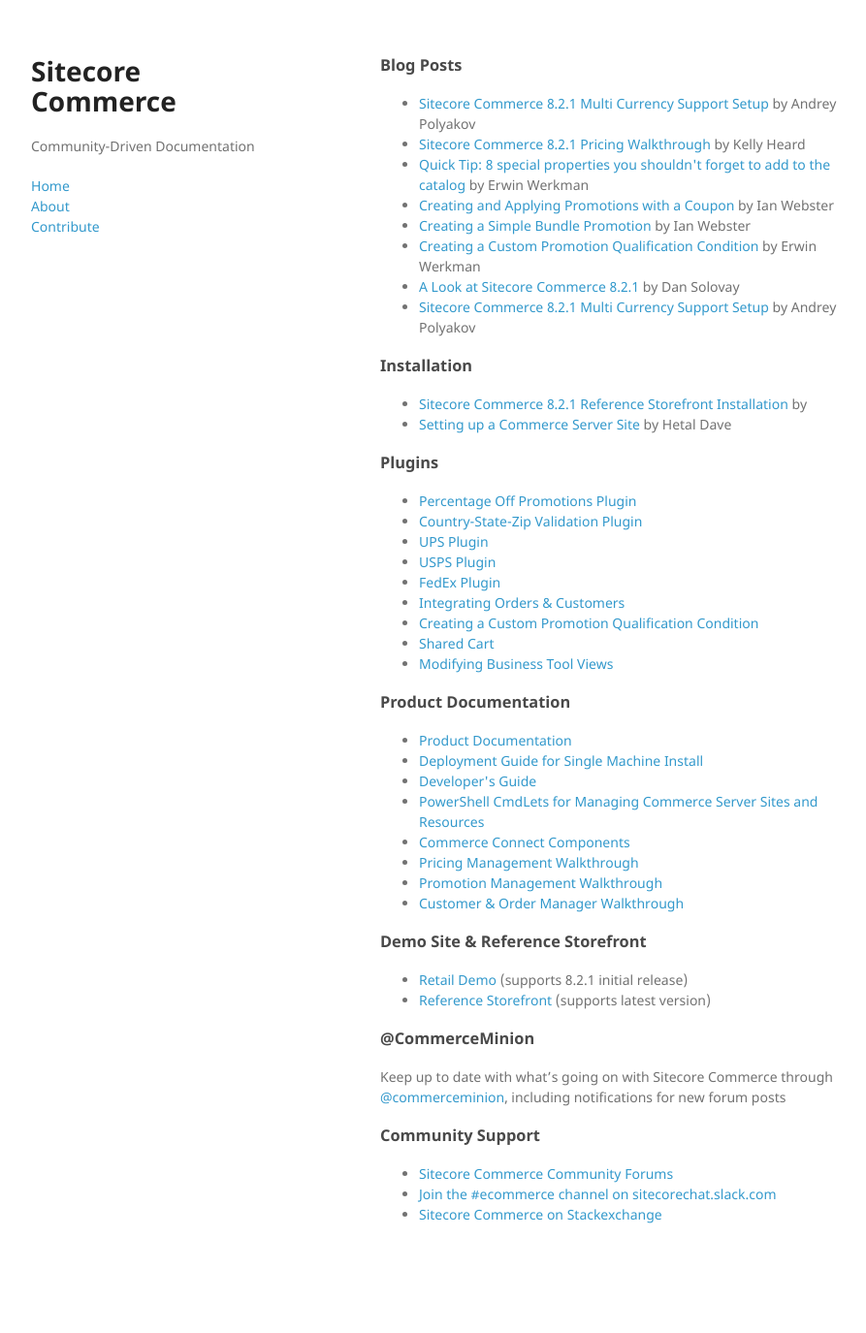
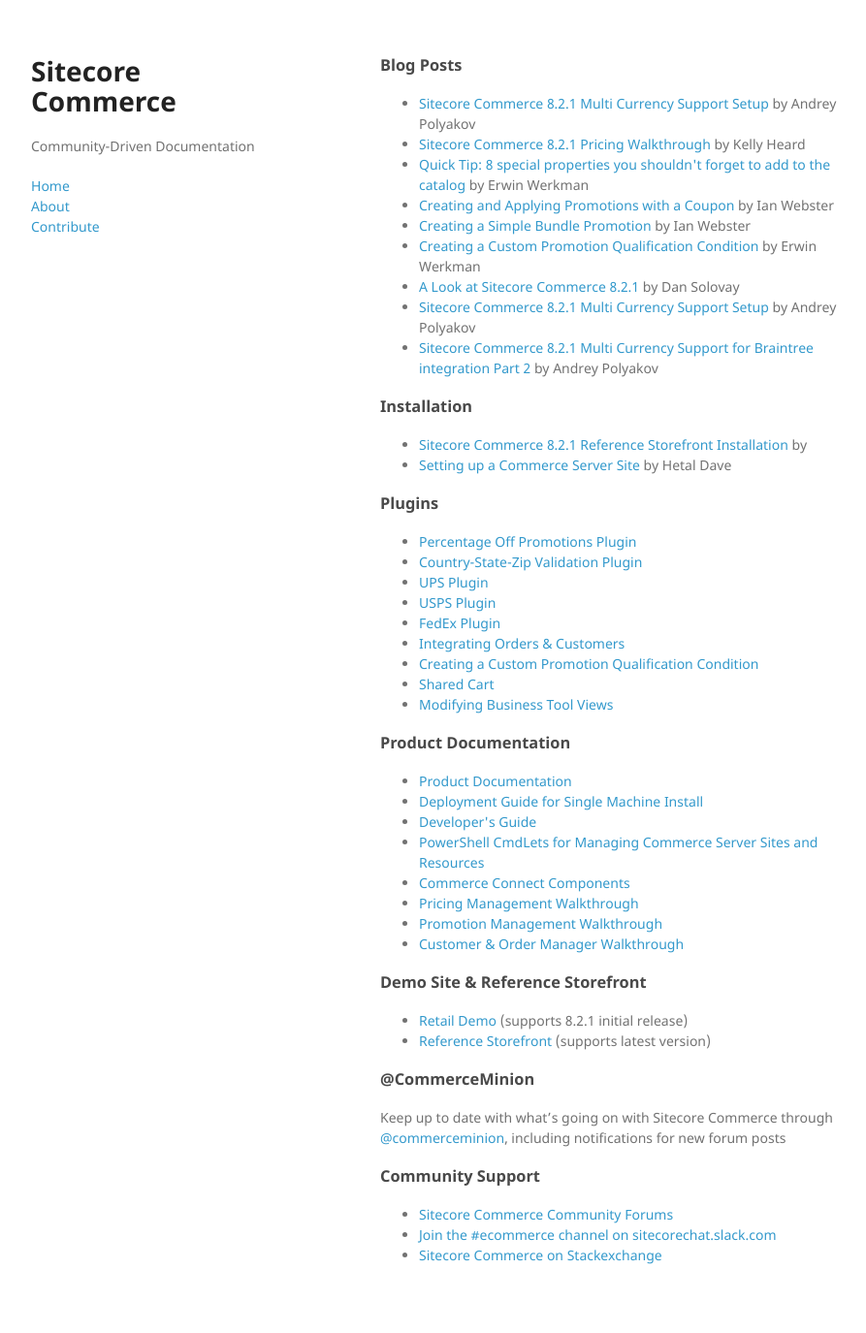
Before and after one commit to CommerceMinion/commerce-community-docs, a Jekyll site: the page built from index.md, in a window 1280 px wide. Shown: the whole page at 97% size, without its empty margins (178-1071 px from the left). Built offline with Jekyll 4.4.1, drawn with Linux system fonts in a browser that asks for light colours; before the commit the page ends 1333 px from its top, so only the background shows below that.

Commit message:
added new post Sitecore Commerce 8.2.1 Multi Currency Support for Braintree integration Part 2

```diff
--- a/_data/blogs.yml
+++ b/_data/blogs.yml
@@ -45,3 +45,9 @@
   author: Andrey Polyakov
   submitted-by: Andrey Polyakov
   submitted-on: 08-17-2017
+
+- title: Sitecore Commerce 8.2.1 Multi Currency Support for Braintree integration Part 2
+  link: https://www.brimit.com/blog/sitecore-commerce-8-multi-currency-support-braintree2
+  author: Andrey Polyakov
+  submitted-by: Andrey Polyakov
+  submitted-on: 11-20-2017
```
